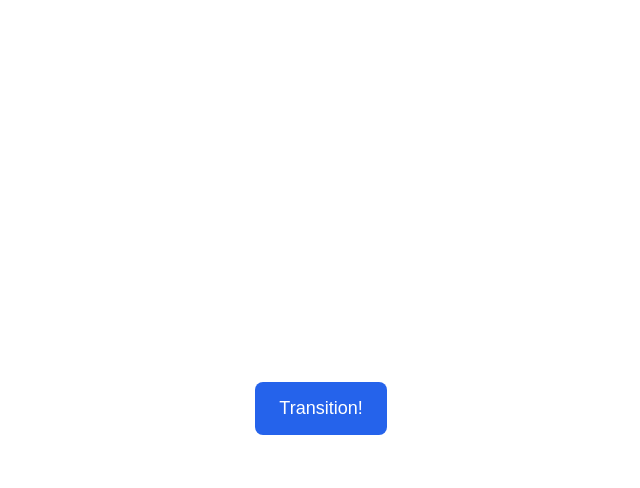
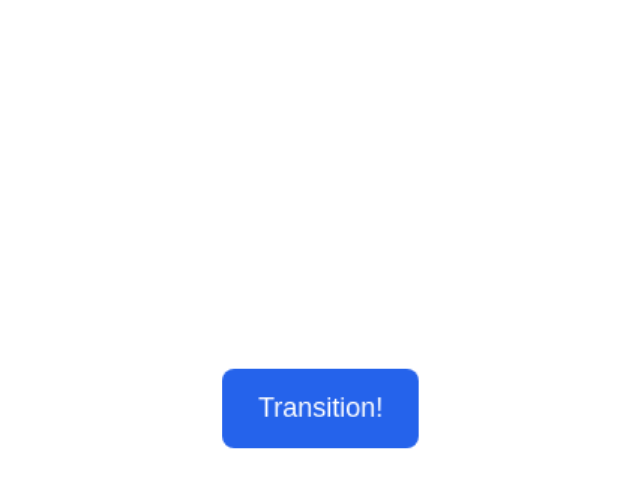
Before and after one commit to ChristoferLv/TheOdinProject, a plain HTML site: page css-exercises/advanced-html-css/animation/01-button-hover/index.html in a window 1280 px wide. In both pictures the pointer is over the button "Transition!". Shown: the whole page, without its empty margins (327-967 px from the left). Drawn offline with Linux system fonts and the light colour scheme.

Commit message:
Complete 01-button-hover from css-exercises/advanced-html-css

```diff
--- a/css-exercises/advanced-html-css/animation/01-button-hover/style.css
+++ b/css-exercises/advanced-html-css/animation/01-button-hover/style.css
@@ -16,4 +16,11 @@ button {
   font-size: 18px;
   padding: 16px 24px;
   text-align: center;
+
+  transition: transform 0.3s;
+  will-change: transform;
 }
+
+button:hover {
+  transform: scale(1.5);
+}
```
